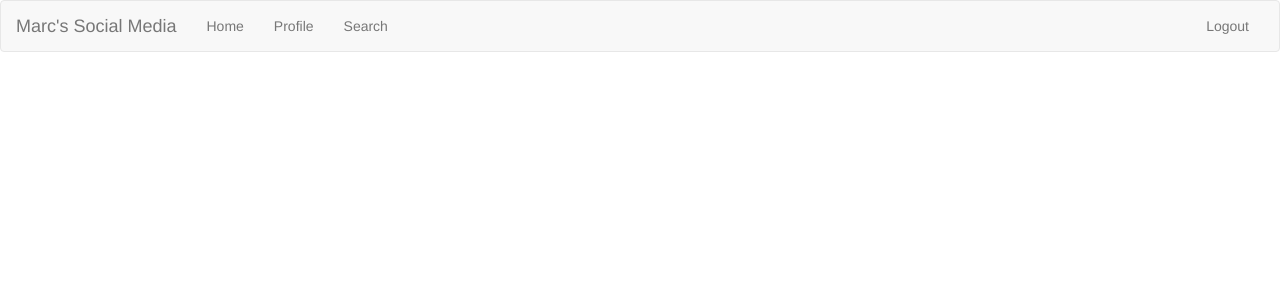
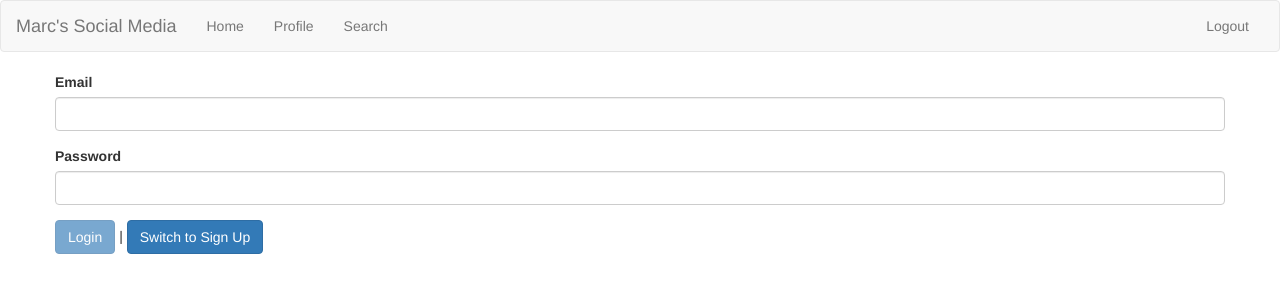
Before and after one commit to TMKangwantas/social-media-project, an Angular app: page /auth in a window 1280 px wide. Before the commit this address led to /. Shown: the top 300 px of the page. Built offline with nearby package versions, Linux system fonts and the light colour scheme.

Commit message:
Started Authorization Page (User Signup and Login)

```diff
--- a/src/app/app-routing.module.ts
+++ b/src/app/app-routing.module.ts
@@ -3,6 +3,7 @@ import { Routes, RouterModule } from '@angular/router';
 import { PostComponent } from './post/post.component';
 import { ProfileComponent } from './profile/profile.component';
 import { ProfileDetailsComponent } from './profile/profile-details/profile-details.component';
+import { AuthComponent } from './auth/auth.component';
 
 const appRoutes: Routes = [
     { path: '', redirectTo: '/home', pathMatch: 'full'},
@@ -12,6 +13,7 @@ const appRoutes: Routes = [
             {path: ':uid', component: ProfileDetailsComponent}
         ]
     },
+    { path: 'auth', component: AuthComponent}
 ];
 
 @NgModule({
--- a/src/app/app.module.ts
+++ b/src/app/app.module.ts
@@ -12,6 +12,8 @@ import { ProfileComponent } from './profile/profile.component';
 import { AppRoutingModules } from './app-routing.module';
 import { ProfileDetailsComponent } from './profile/profile-details/profile-details.component';
 import { ProfileService } from './profile/profile.service';
+import { AuthComponent } from './auth/auth.component';
+import { LoadingSpinnerComponent } from './shared/loading-spinner/loading-spinner.component';
 
 @NgModule({
   declarations: [
@@ -20,7 +22,9 @@ import { ProfileService } from './profile/profile.service';
     PostComponent,
     CreatePostComponent,
     ProfileComponent,
-    ProfileDetailsComponent
+    ProfileDetailsComponent,
+    AuthComponent,
+    LoadingSpinnerComponent
   ],
   imports: [
     BrowserModule,
--- /dev/null
+++ b/src/app/auth/auth.component.html
@@ -0,0 +1,90 @@
+<div class="row">
+    <div class="col-xs-12">
+        <div *ngIf="isLoading" style="text-align: center;">
+            <app-loading-spinner></app-loading-spinner>
+        </div>
+        <form #authForm="ngForm" (ngSubmit)="onSubmit(authForm)" *ngIf="!isLoading">
+            <div class="form-group">
+                <label for="email">Email</label>
+                <input
+                    type="email"
+                    id="email"
+                    class="form-control"
+                    ngModel
+                    name="email"
+                    required
+                    email>
+            </div>
+            <div class="form-group">
+                <label for="password">Password</label>
+                <input
+                    type="password"
+                    id="password"
+                    class="form-control"
+                    ngModel
+                    name="password"
+                    required
+                    minlength="6">
+            </div>
+            <div *ngIf="!isLoginMode">
+                <div class="form-group">
+                    <label for="firstName">First Name</label>
+                    <input
+                        type="text"
+                        id="firstName"
+                        class="form-control"
+                        ngModel
+                        name="firstName"
+                        required>
+                </div>
+                <div class="form-group">
+                    <label for="lastName">Last Name</label>
+                    <input
+                        type="text"
+                        id="lastName"
+                        class="form-control"
+                        ngModel
+                        name="lastName"
+                        required>
+                </div>
+                <div class="form-group">
+                    <label for="lastName">Location</label>
+                    <input
+                        placeholder="City"
+                        type="text"
+                        id="city"
+                        class="form-control"
+                        ngModel
+                        name="city"
+                        required>
+                </div>
+                <div class="form-group">
+                    <input
+                        placeholder="State"
+                        type="text"
+                        id="state"
+                        class="form-control"
+                        ngModel
+                        name="state"
+                        required>
+                </div>
+                <div class="form-group">
+                    <label for="lastName">Profile Image</label>
+                    <input
+                        type="text"
+                        id="profileImagePath"
+                        class="form-control"
+                        ngModel
+                        name="profileImagePath"
+                        required>
+                </div>
+            </div>
+            <div>
+                <button class="btn btn-primary" type="submit" [disabled]="!authForm.valid">
+                    {{ isLoginMode ? 'Login' : 'Sign Up' }}
+                </button> |
+                <button class="btn btn-primary" (click)="onSwitchMode()" type="button">Switch to {{ isLoginMode ? 'Sign Up' : 'Login' }}</button>
+            </div>
+        </form>
+    </div>
+</div>
--- /dev/null
+++ b/src/app/auth/auth.component.ts
@@ -0,0 +1,80 @@
+import { Component } from '@angular/core';
+import { NgForm } from '@angular/forms';
+import { Observable } from 'rxjs';
+
+import { AuthSerivce } from './auth.service';
+import { AuthResponseData } from './auth-response-data.model';
+import { DataStorageService } from '../shared/data-storage.service';
+import { Profile } from '../profile/profile.model';
+
+@Component({
+    selector: 'app-auth',
+    templateUrl: './auth.component.html'
+})
+export class AuthComponent {
+    isLoginMode = true;
+    isLoading = false;
+    error: string = null;
+    profile: Profile;
+
+    constructor(private authService: AuthSerivce, private dataStorageService: DataStorageService) {}
+
+    onSwitchMode() {
+        this.isLoginMode = !this.isLoginMode;
+    }
+
+    onSubmit(form: NgForm) {
+        if (!form.valid) {
+            return;
+        }
+
+        const email = form.value.email;
+        const password = form.value.password;
+
+        let authObs: Observable<AuthResponseData>;
+        let uid: string;
+
+        this.isLoading = true;
+        if (this.isLoginMode) {
+            authObs = this.authService.login(email, password);
+        }
+        else {
+            authObs = this.authService.signup(email, password);
+            this.profile = new Profile(
+                '',
+                form.value.firstName,
+                form.value.lastName,
+                email,
+                form.value.city + ' ' + form.value.state,
+                form.value.profileImagePath
+            );
+        }
+
+        authObs.subscribe(
+            response => {
+                console.log(response);
+                if (!this.isLoginMode) {
+                    uid = response.localId;
+                }
+                this.isLoading = false;
+            },
+            errorMessage => {
+                console.log(errorMessage);
+                this.error = errorMessage;
+                this.isLoading = false;
+            },
+            () => {
+                if (!this.isLoginMode) {
+                    this.profile.uid = uid;
+                    this.dataStorageService.createProfile(this.profile);
+                }
+            }
+        );
+
+        form.reset();
+    }
+
+    login(email: string, password: string) {
+
+    }
+}
--- a/src/app/post/create-post/create-post.component.ts
+++ b/src/app/post/create-post/create-post.component.ts
@@ -43,7 +43,7 @@ export class CreatePostComponent implements OnInit {
       []
     );
 
-    this.dataStorageService.storePost(newPost).subscribe(
+    this.dataStorageService.createPost(newPost).subscribe(
       response => {
           this.profileService.addPostToUser(profile.uid, response['name']);
           if (this.route.routeConfig.path === 'home') {
@@ -55,12 +55,6 @@ export class CreatePostComponent implements OnInit {
       }
     );
 
-    // if (this.route.snapshot.routeConfig.path === 'home') {
-    //   this.dataStorageService.fetchPosts();
-    // }
-    // else {
-    //   this.dataStorageService.fetchPosts(profile.uid, true);
-    // }
     this.onCancel();
   }
 
--- a/src/app/profile/profile.model.ts
+++ b/src/app/profile/profile.model.ts
@@ -5,10 +5,10 @@ export class Profile {
     public email: string;
     public location: string;
     public profileImagePath: string;
-    public postIds: string[];
+    public postIds?: string[];
 
     constructor(uid: string, firstName: string, lastName: string, email: string,
-        location: string, profileImagePath: string, postIds: string[])
+        location: string, profileImagePath: string, postIds?: string[])
         {
             this.uid = uid;
             this.firstName = firstName;
@@ -16,7 +16,7 @@ export class Profile {
             this.email = email;
             this.location = location;
             this.profileImagePath = profileImagePath;
-            this.postIds = postIds;
+            this.postIds = postIds === null ? [] : postIds;
         }
 
 
--- a/src/app/shared/data-storage.service.ts
+++ b/src/app/shared/data-storage.service.ts
@@ -6,12 +6,13 @@ import { PostService } from '../post/post.service';
 import { Post } from './post.model';
 import { ProfileService } from '../profile/profile.service';
 import { Comment } from './comment.model';
+import { Profile } from '../profile/profile.model';
 
 @Injectable({providedIn: 'root'})
 export class DataStorageService {
     constructor(private http: HttpClient, private postService: PostService, private profileService: ProfileService) {}
 
-    storePost(post: Post) {
+    createPost(post: Post) {
         return this.http.post(
             'https://social-media-project-b27ab.firebaseio.com/posts.json',
             post
@@ -99,4 +100,8 @@ export class DataStorageService {
     //     )
     // }
 
+    createProfile(profile: Profile) {
+        console.log(profile);
+    }
+
 }
--- /dev/null
+++ b/src/app/shared/loading-spinner/loading-spinner.component.css
@@ -0,0 +1,35 @@
+.lds-ring {
+    display: inline-block;
+    position: relative;
+    width: 80px;
+    height: 80px;
+  }
+  .lds-ring div {
+    box-sizing: border-box;
+    display: block;
+    position: absolute;
+    width: 64px;
+    height: 64px;
+    margin: 8px;
+    border: 8px solid #292929;
+    border-radius: 50%;
+    animation: lds-ring 1.2s cubic-bezier(0.5, 0, 0.5, 1) infinite;
+    border-color: #292929 transparent transparent transparent;
+  }
+  .lds-ring div:nth-child(1) {
+    animation-delay: -0.45s;
+  }
+  .lds-ring div:nth-child(2) {
+    animation-delay: -0.3s;
+  }
+  .lds-ring div:nth-child(3) {
+    animation-delay: -0.15s;
+  }
+  @keyframes lds-ring {
+    0% {
+      transform: rotate(0deg);
+    }
+    100% {
+      transform: rotate(360deg);
+    }
+  }
--- /dev/null
+++ b/src/app/shared/loading-spinner/loading-spinner.component.ts
@@ -0,0 +1,8 @@
+import { Component } from '@angular/core';
+
+@Component({
+  selector: 'app-loading-spinner',
+  template: '<div class="lds-ring"><div></div><div></div><div></div><div></div></div>',
+  styleUrls: ['./loading-spinner.component.css']
+})
+export class LoadingSpinnerComponent {}
```
Also changed, not shown: src/app/auth/auth-response-data.model.ts (added, +8 -0 lines), src/app/auth/auth.service.ts (added, +58 -0 lines).
